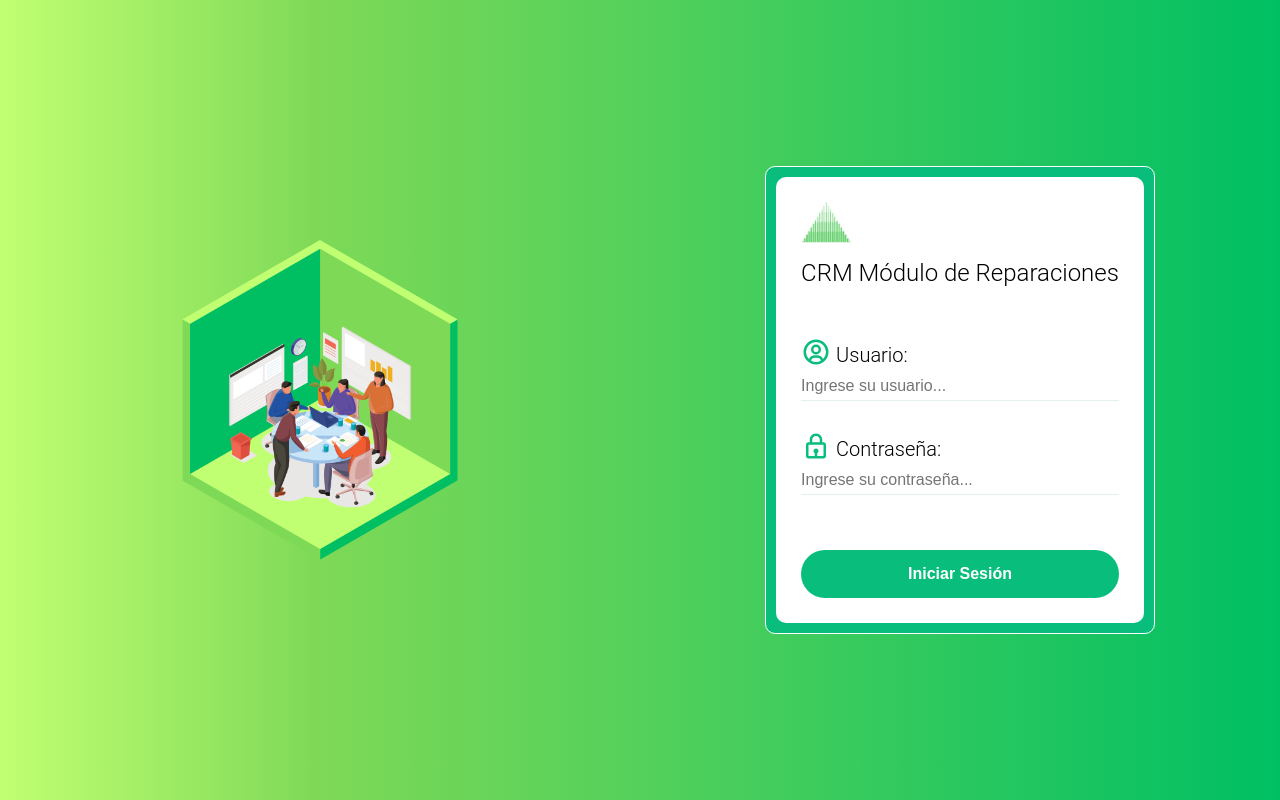
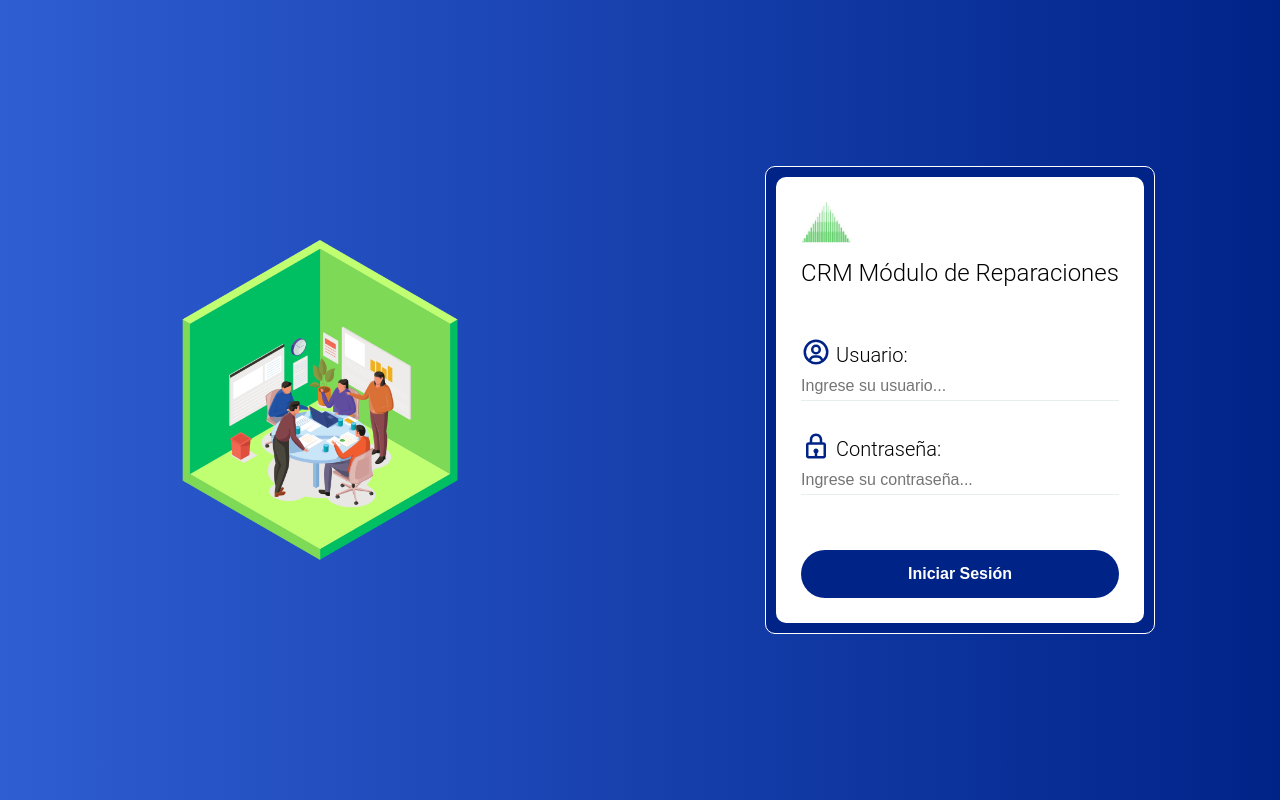
Before and after one commit to DiegoCru1024/CRM---repairModule, a React (Create React App) app in the folder frontend/: page / in a window 1280 px wide. Built offline with nearby package versions, Linux system fonts and the light colour scheme.

Commit message:
Se genera una nueva rama

```diff
--- a/frontend/src/components/loginPage/loginPage.js
+++ b/frontend/src/components/loginPage/loginPage.js
@@ -3,7 +3,7 @@ import logo from '../../assets/logo.jpg'
 import vector from '../../assets/backgroundVector.png'
 import {BiUserCircle, BiLock} from 'react-icons/bi'
 
-const iconStyle = {color: "#09be7c", fontSize: 30, marginRight: 5}
+const iconStyle = {color: "#002388", fontSize: 30, marginRight: 5}
 
 export default function LoginPage() {
 
--- a/frontend/src/components/loginPage/loginPage.module.css
+++ b/frontend/src/components/loginPage/loginPage.module.css
@@ -3,7 +3,7 @@
     display: grid;
     grid-template-columns: repeat(2, 1fr);
     grid-template-rows: 1fr;
-    background: linear-gradient(90deg, rgba(193, 255, 114, 1) 0%, rgba(126, 217, 87, 1) 25%, rgba(0, 191, 99, 1) 100%);
+    background: linear-gradient(90deg, #2e5ed2 0%, #234fc0 25%, #002388 100%);
 }
 
 .infoContainer {
@@ -25,7 +25,7 @@
 
 .loginWrapper {
     padding: 10px;
-    background: #09be7c;
+    background: #002388;
     border: 1px solid white;
     border-radius: 10px;
 }
@@ -76,12 +76,12 @@
     font-weight: bold;
     padding: 15px 20px;
     margin-top: 25px;
-    background: #09be7c;
+    background: #002388;
     border: none;
     border-radius: 100px;
 }
 
 .loginForm button:hover {
-    background: #7ed957;
+    background: #2e5ed2;
     transition: ease-in 0.25s;
 }
```
